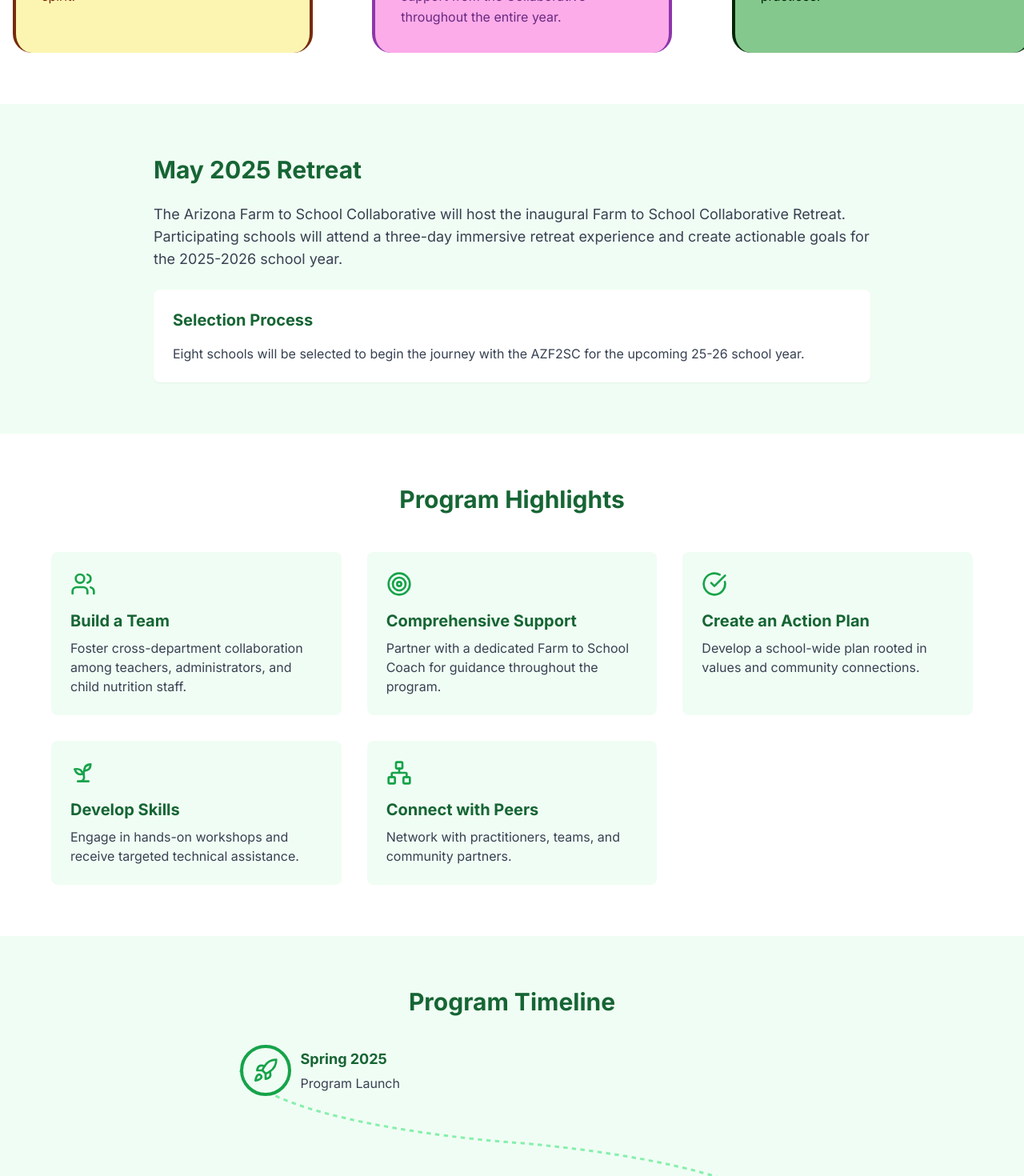
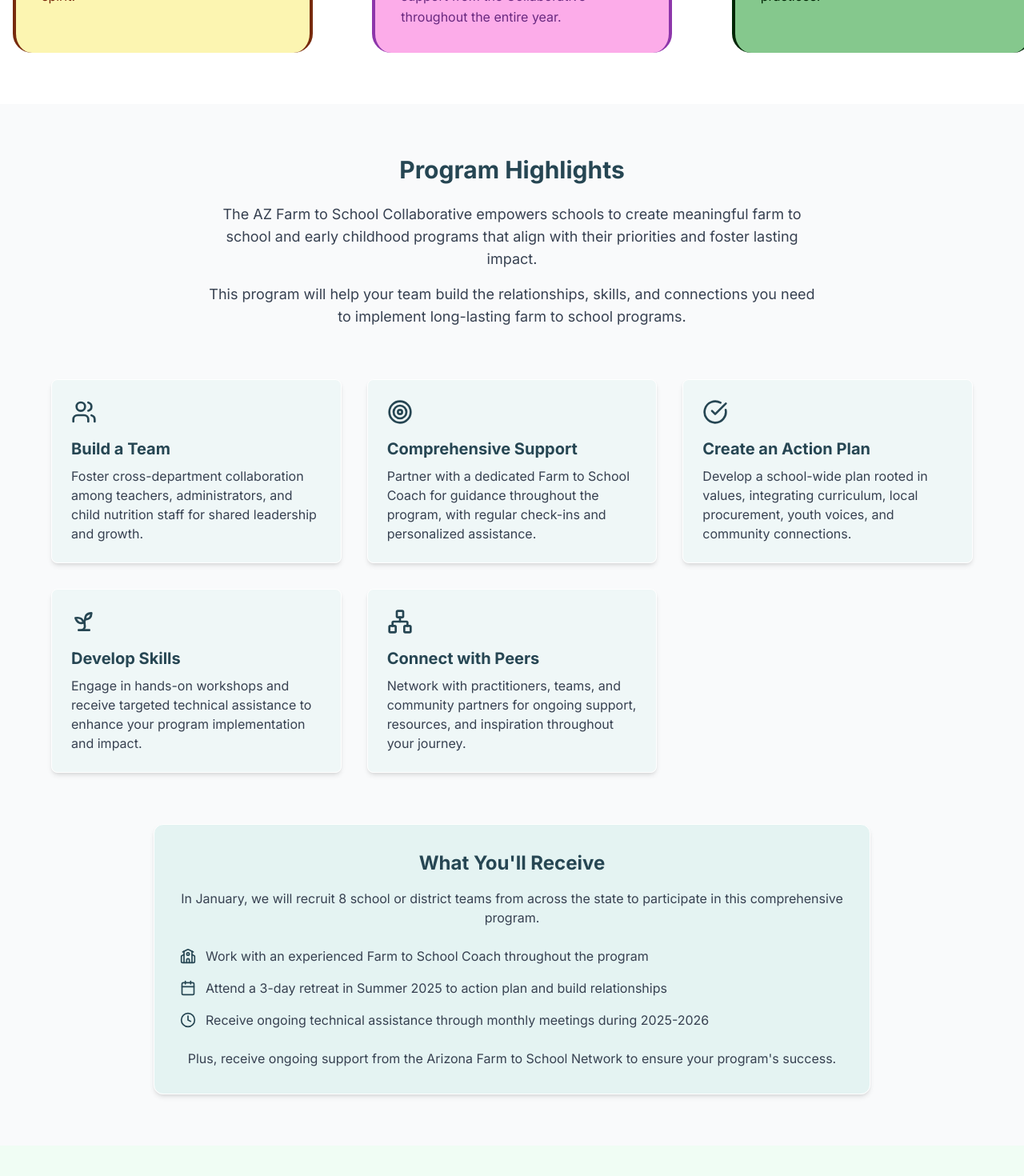
Before and after one commit to hglenn2k/F2S-Collab-Frontend, a Next.js app: page / in a window 1280 px wide. Shown: the part 1320-2790 px from the top of the page at 80% size. Built offline with nearby package versions, Linux system fonts and the light colour scheme.

Commit message:
program highlights design

```diff
--- a/src/app/page.tsx
+++ b/src/app/page.tsx
@@ -12,8 +12,8 @@
     <main className="min-h-screen">
       <Hero />
       <Vision />
+      <ProgramHighlights />
       <Retreat />
-      <ProgramHighlights />
       <Timeline />
       <TeamBuilding />
       <Resources />
--- a/src/components/sections/ProgramHighlights.tsx
+++ b/src/components/sections/ProgramHighlights.tsx
@@ -1,47 +1,93 @@
 import React from 'react';
-import { Users, Target, CheckCircle, Sprout, Network } from 'lucide-react';
+import { Users, Target, CheckCircle, Sprout, Network, Calendar, School, Clock } from 'lucide-react';
 
 export default function ProgramHighlights() {
   const highlights = [
     {
       icon: <Users className="w-8 h-8" />,
       title: "Build a Team",
-      description: "Foster cross-department collaboration among teachers, administrators, and child nutrition staff."
+      description: "Foster cross-department collaboration among teachers, administrators, and child nutrition staff for shared leadership and growth.",
     },
     {
       icon: <Target className="w-8 h-8" />,
       title: "Comprehensive Support",
-      description: "Partner with a dedicated Farm to School Coach for guidance throughout the program."
+      description: "Partner with a dedicated Farm to School Coach for guidance throughout the program, with regular check-ins and personalized assistance.",
     },
     {
       icon: <CheckCircle className="w-8 h-8" />,
       title: "Create an Action Plan",
-      description: "Develop a school-wide plan rooted in values and community connections."
+      description: "Develop a school-wide plan rooted in values, integrating curriculum, local procurement, youth voices, and community connections.",
     },
     {
       icon: <Sprout className="w-8 h-8" />,
       title: "Develop Skills",
-      description: "Engage in hands-on workshops and receive targeted technical assistance."
+      description: "Engage in hands-on workshops and receive targeted technical assistance to enhance your program implementation and impact.",
     },
     {
       icon: <Network className="w-8 h-8" />,
       title: "Connect with Peers",
-      description: "Network with practitioners, teams, and community partners."
+      description: "Network with practitioners, teams, and community partners for ongoing support, resources, and inspiration throughout your journey.",
     }
   ];
 
+
+
   return (
-    <section className="py-16 bg-white">
+    <section className="py-16 bg-gray-50">
       <div className="container mx-auto px-4">
-        <h2 className="text-3xl font-bold text-center text-green-800 mb-12">Program Highlights</h2>
-        <div className="grid md:grid-cols-2 lg:grid-cols-3 gap-8 max-w-6xl mx-auto">
+        {/* Introduction */}
+        <div className="max-w-3xl mx-auto text-center mb-16">
+          <h2 className="text-3xl font-bold text-cyan-700 mb-6 text-shadow-white">Program Highlights</h2>
+          <p className="text-lg text-gray-700 mb-4">
+            The AZ Farm to School Collaborative empowers schools to create meaningful farm to school
+            and early childhood programs that align with their priorities and foster lasting impact.
+          </p>
+          <p className="text-lg text-gray-700">
+            This program will help your team build the relationships, skills, and connections
+            you need to implement long-lasting farm to school programs.
+          </p>
+        </div>
+
+        {/* Main Highlights Grid */}
+        <div className="grid md:grid-cols-2 lg:grid-cols-3 gap-8 max-w-6xl mx-auto mb-16">
           {highlights.map((item, index) => (
-            <div key={index} className="bg-green-50 p-6 rounded-lg">
-              <div className="text-green-600 mb-4">{item.icon}</div>
-              <h3 className="text-xl font-bold text-green-800 mb-2">{item.title}</h3>
+            <div key={index} className="bg-cyan-300/10 p-6 rounded-lg shadow-md hover:shadow-xl transition-shadow border border-white">
+              <div className="text-cyan-700 mb-4">{item.icon}</div>
+              <h3 className="text-xl font-bold text-cyan-700 mb-2 text-shadow-white">{item.title}</h3>
               <p className="text-gray-700">{item.description}</p>
             </div>
           ))}
+        </div>
+
+        {/* Program Details Section */}
+        <div className="bg-cyan-300/20 rounded-xl p-8 max-w-4xl mx-auto border border-white shadow-md hover:shadow-xl transition-shadow">
+          <h3 className="text-2xl font-bold text-cyan-700 mb-4 text-center text-shadow-white">
+            What You'll Receive
+          </h3>
+          <p className="text-center mb-6 text-gray-700">
+            In January, we will recruit 8 school or district teams from across the state to
+            participate in this comprehensive program.
+          </p>
+
+          <ul className="space-y-4 mb-6">
+            <li className="flex items-center space-x-3">
+              <School className="w-5 h-5 text-cyan-700 flex-shrink-0" />
+              <span className="text-gray-700">Work with an experienced Farm to School Coach throughout the program</span>
+            </li>
+            <li className="flex items-center space-x-3">
+              <Calendar className="w-5 h-5 text-cyan-700 flex-shrink-0" />
+              <span className="text-gray-700">Attend a 3-day retreat in Summer 2025 to action plan and build relationships</span>
+            </li>
+            <li className="flex items-center space-x-3">
+              <Clock className="w-5 h-5 text-cyan-700 flex-shrink-0" />
+              <span className="text-gray-700">Receive ongoing technical assistance through monthly meetings during 2025-2026</span>
+            </li>
+          </ul>
+
+          <p className="text-center text-gray-700">
+            Plus, receive ongoing support from the Arizona Farm to School Network to ensure
+            your program's success.
+          </p>
         </div>
       </div>
     </section>
--- a/tailwind.config.ts
+++ b/tailwind.config.ts
@@ -41,6 +41,11 @@
         cyan: {
           700: "#264653",  // Dark slate cyan
           300: "#93D8CC",  // Light cyan
+        },
+
+        // Light gray background
+        gray: {
+          50: "#F9FAFB",  // 10% gray for subtle backgrounds
         }
       }
     },
```
